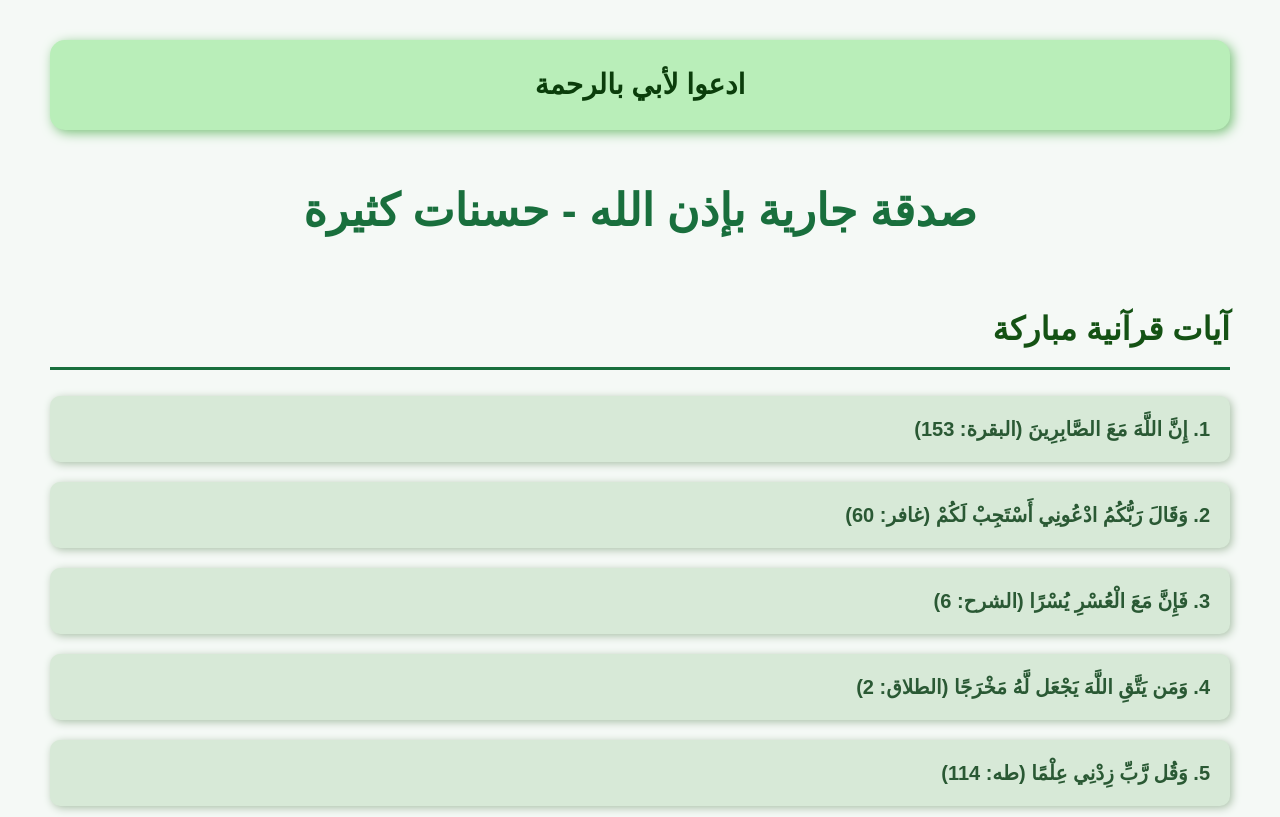
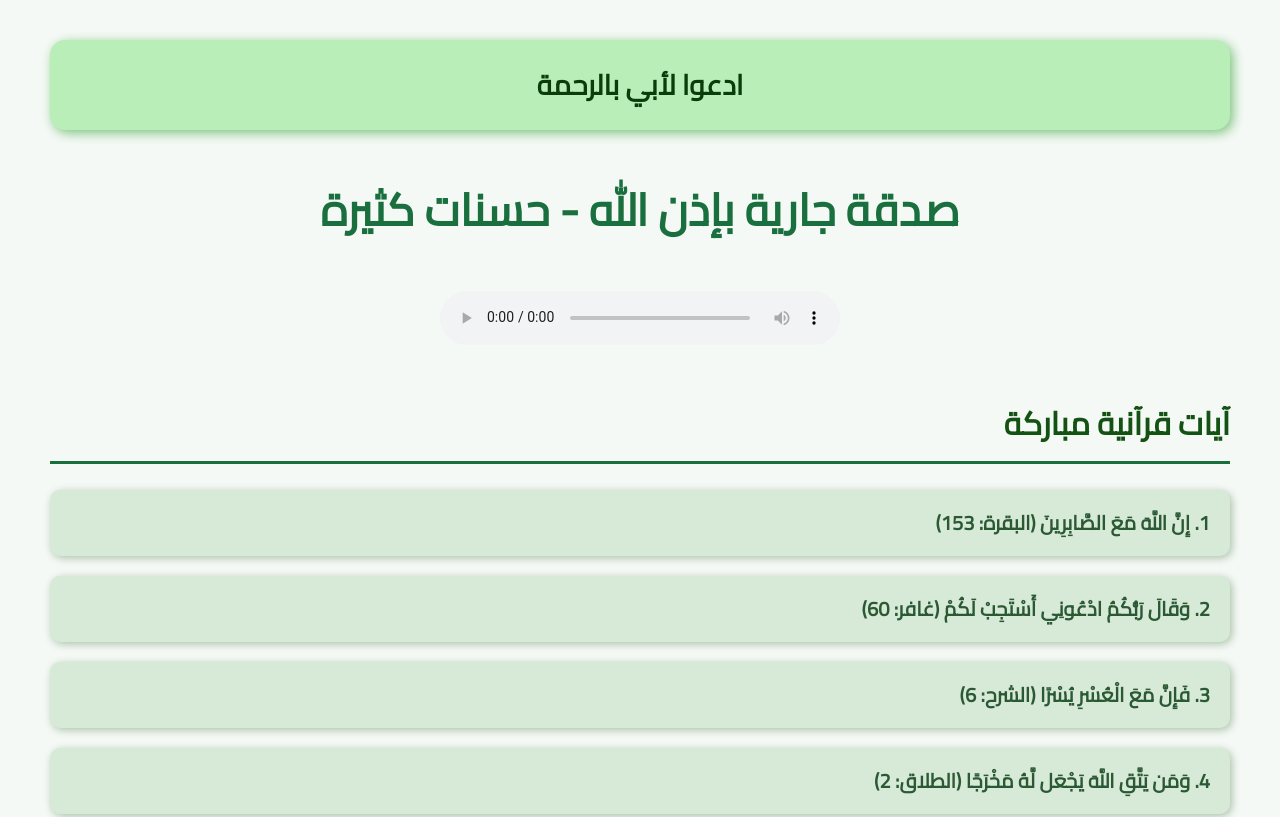
Before and after one commit to sadkajaria/Sadkajaria.github.io, a plain HTML site: page index.html in a window 1280 px wide. Shown: the top 817 px of the page. Drawn offline with Linux system fonts and the light colour scheme.

Commit message:
Update index.html

```diff
--- a/index.html
+++ b/index.html
@@ -3,9 +3,10 @@
 <head>
     <meta charset="UTF-8" />
     <title>صدقة جارية</title>
+    <link href="https://fonts.googleapis.com/css2?family=Cairo&display=swap" rel="stylesheet">
     <style>
         body {
-            font-family: Arial, sans-serif;
+            font-family: 'Cairo', Arial, sans-serif;
             background-color: #f5f9f6;
             color: #2a5934;
             margin: 30px 50px;
@@ -56,12 +57,25 @@
             padding-top: 15px;
             font-weight: 600;
         }
+        audio {
+            display: block;
+            margin: 20px auto;
+            width: 100%;
+            max-width: 400px;
+            outline: none;
+            border-radius: 8px;
+        }
     </style>
 </head>
 <body>
     <div class="prayer">ادعوا لأبي بالرحمة</div>
 
     <h1>صدقة جارية بإذن الله - حسنات كثيرة</h1>
+
+    <audio controls autoplay>
+        <source src="https://www.quranicaudio.com/quran/001_al_fatihah/001_al_fatihah_64kb.mp3" type="audio/mpeg">
+        متصفحك لا يدعم مشغل الصوت.
+    </audio>
 
     <h2>آيات قرآنية مباركة</h2>
     <p>1. إِنَّ اللَّهَ مَعَ الصَّابِرِينَ (البقرة: 153)</p>
```
